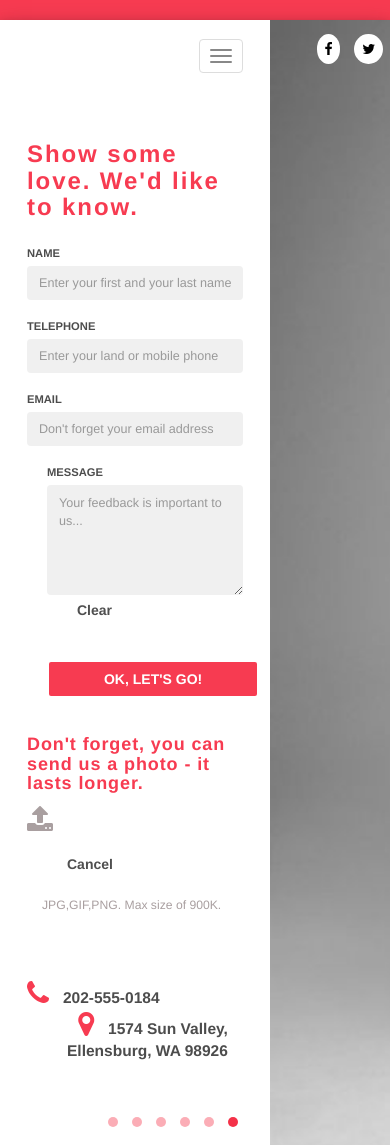
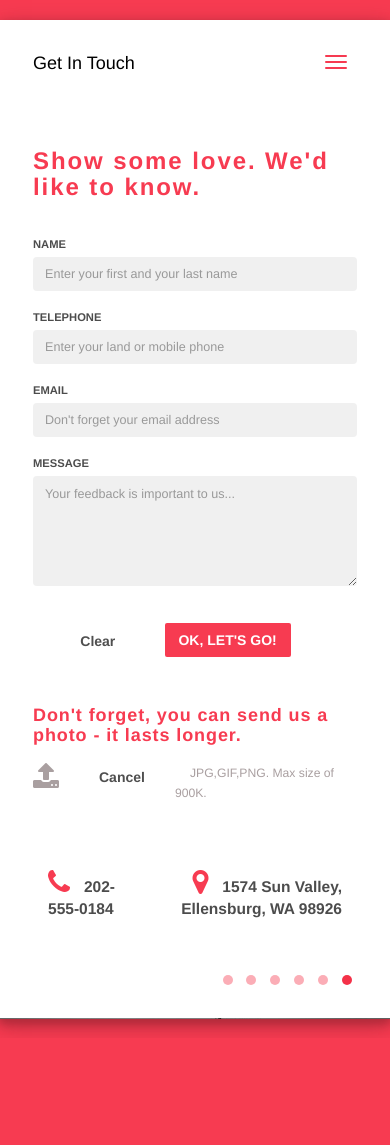
Before and after one commit to buubuu/salon-ui, a plain HTML site: page salon-getintouch/index.html in a window 390 px wide. Shown: the top 1145 px of the page. After the commit the page ends 1038 px from the top, so only its background shows below. Drawn offline with Linux system fonts and the light colour scheme.

Commit message:
fixed some responsive issues

```diff
--- /dev/null
+++ b/salon-getintouch/css/responsive.css
@@ -0,0 +1,40 @@
+@media (max-width:768px) {  /*  portrait tablets, portrait iPad, landscape e-readers, landscape 800x480 or 854x480 phones */
+	#content-wrapper{
+		display: block;
+	}
+	#main-navigation li a{
+		font-size: 1.23em
+	}
+	#formmessage{
+		margin-left: 0;
+	}
+	.form-inline{
+		display: flex;
+	}
+
+	#contact-deets{
+		display: flex;
+	}
+	.social-list {
+		display: none;
+	}
+}
+@media (max-width:641px) {  /*  portrait tablets, portrait iPad, landscape e-readers, landscape 800x480 or 854x480 phones */
+	.hideanchor{
+			display: block;
+			color: rgba(0,0,0,.8);
+	}
+	#formmessage{
+		margin-left: 0;
+	}
+	.form-inline{
+		display: flex;
+	}
+}
+@media (max-width:568px) {
+	#cforms #formmessage #clearbtn{
+		padding: 5px 0;
+		margin-top: 37px;
+		width: 40%;
+	}
+}
--- a/salon-getintouch/css/style.css
+++ b/salon-getintouch/css/style.css
@@ -63,6 +63,15 @@ body{
 .navbar-nav>li:last-child{
 	padding-right: 0px;
 }
+.navbar-default .navbar-brand {
+    color: #000;
+}
+.navbar-default .navbar-toggle{
+	border:none;
+}
+.navbar-default .navbar-toggle .icon-bar {
+    background-color: #f63a51;
+}
 /*#main-navigation li {
 	margin-bottom: 10px;
 }*/
@@ -74,9 +83,12 @@ body{
     background: #f73b51;
     transition: width .3s;
 }
-.link:hover::after, .link:focus::after, .link:active::after {
+li.active .link:after, .link:hover::after, .link:focus::after, .link:active::after {
     width: 100%;
     /*transition: width .3s;*/
+}
+.hideanchor{
+	display: none;
 }
 .col-md-12, .col-sm-4{
 	padding: 0;
@@ -109,6 +121,17 @@ body{
 }
 #cforms .col-sm-6{
 	padding:0 15px;
+}
+#btns{
+	display: flex;
+}
+#cforms #formmessage #clearbtn{
+	padding: 5px 0;
+	margin-top: 37px;
+	width: 50%;
+}
+#cforms #formmessage #submitbtn{
+	padding: 7px 0;
 }
 .form-group{
 	margin-bottom: 15px !important;
@@ -158,7 +181,7 @@ input[type=reset]{
     margin-left: 10px;
 }
 #clearbtn {
-	margin-right: 1.5px;
+	/*margin-right: 1.5px;*/
 	margin-left: 0;
 }
 textarea:focus, input:focus, input[type]:focus {
@@ -238,13 +261,8 @@ i{
 #contact-deets{
 	padding: 50px 0;
 }
-#contact-deets .col-sm-8{
+#contact-deets .col-md-8{
 	text-align: right;
-}
-.social-list{
-	display: flex;
-	list-style: none;
-	float: right;
 }
 #contact-deets i{
 	color: #f73b51;
@@ -279,6 +297,14 @@ i{
 .current{
 	background: #f43148 !important;
 }
+.social-list {
+    display: flex;
+    list-style: none;
+    float: right;
+    position: absolute;
+    left: 200px;
+    top: 10px;
+}
 .social-list li{
 	background: #fff;
     border-radius: 50%;
--- a/salon-getintouch/index.html
+++ b/salon-getintouch/index.html
@@ -9,6 +9,7 @@
 	<link rel="stylesheet" href="css/font-awesome.min.css">
 	<link rel="stylesheet" href="css/bootstrap.min.css">
 	<link rel="stylesheet" href="css/style.css">
+	<link rel="stylesheet" href="css/responsive.css">
 </head>
 <body>
 
@@ -30,7 +31,7 @@
 							        <span class="icon-bar"></span>
 							        <span class="icon-bar"></span>
 							      </button>
-							      <!--<a class="navbar-brand" href="#" class="link">Home</a>-->
+							      <a class="navbar-brand hideanchor" href="#">Get In Touch</a>
 							    </div>
 
 							    <!-- Collect the nav links, forms, and other content for toggling -->
@@ -51,7 +52,7 @@
 								<div>
 									<h3>Show some love. We'd like to know.</h3>
 									<div class="row" id="cforms">
-										<div class="col-sm-6">
+										<div class="col-sm-12 col-md-6">
 											<form id="formdeets">
 												<fieldset>
 													<div class="form-group row">
@@ -69,16 +70,16 @@
 												</fieldset>
 											</form>
 										</div>
-										<div class="col-sm-6">
+										<div class="col-sm-12 col-md-6">
 											<form id="formmessage">
 												<fieldset>
 													<div class="form-group row" id="msg">
 														<label class="col-md-12" for="">Message</label>
 														<textarea class="col-md-12 form-control" rows="5" placeholder="Your feedback is important to us..."></textarea>
 													</div>
-													<div class="form-group row">
-														<input type="reset" value="Clear" id="clearbtn">
-														<input type="submit" value="Ok, Let's go!" class="form-buttom">
+													<div class="form-group row" id="btns">
+														<input type="reset" value="Clear" id="clearbtn" class="col-sm-6">
+														<input id="submitbtn" type="submit" value="Ok, Let's go!" class="col-sm-6 form-buttom">
 													</div>
 
 												</fieldset>
@@ -102,11 +103,11 @@
 										</form>
 									</div>
 									<div class="row" id="contact-deets">
-										<div class="col-sm-4">
+										<div class="col-sm-12 col-md-4">
 											<i class="fa fa-phone"></i>
 											<span>202-555-0184</span>
 										</div>
-										<div class="col-sm-8">
+										<div class="col-sm-12 col-md-8">
 											<i class="fa fa-map-marker"></i>
 											<span>1574 Sun Valley, Ellensburg, WA 98926</span>
 										</div>
```
